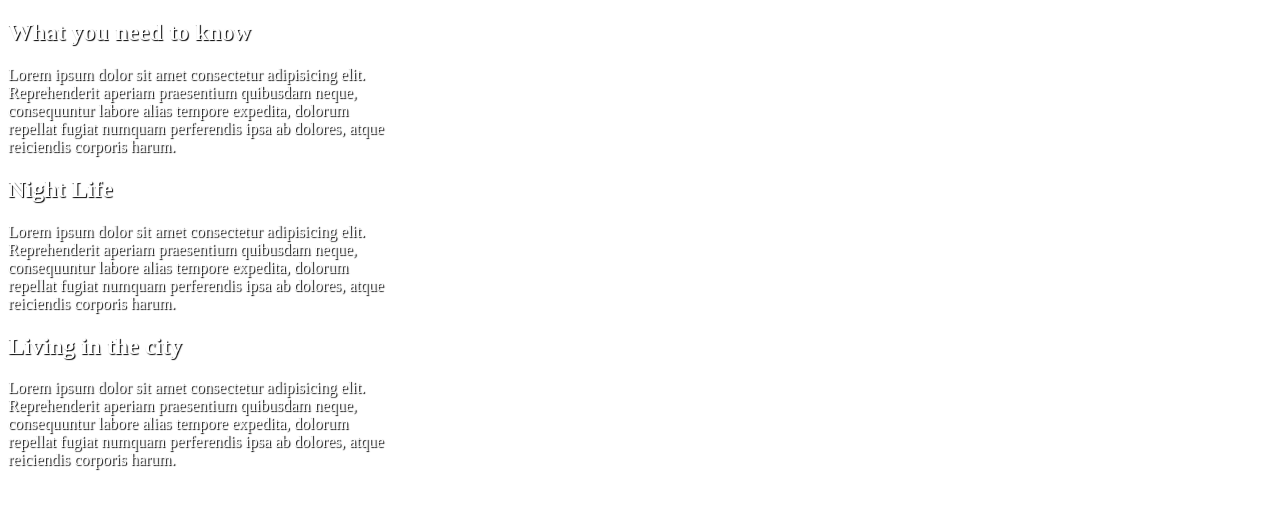
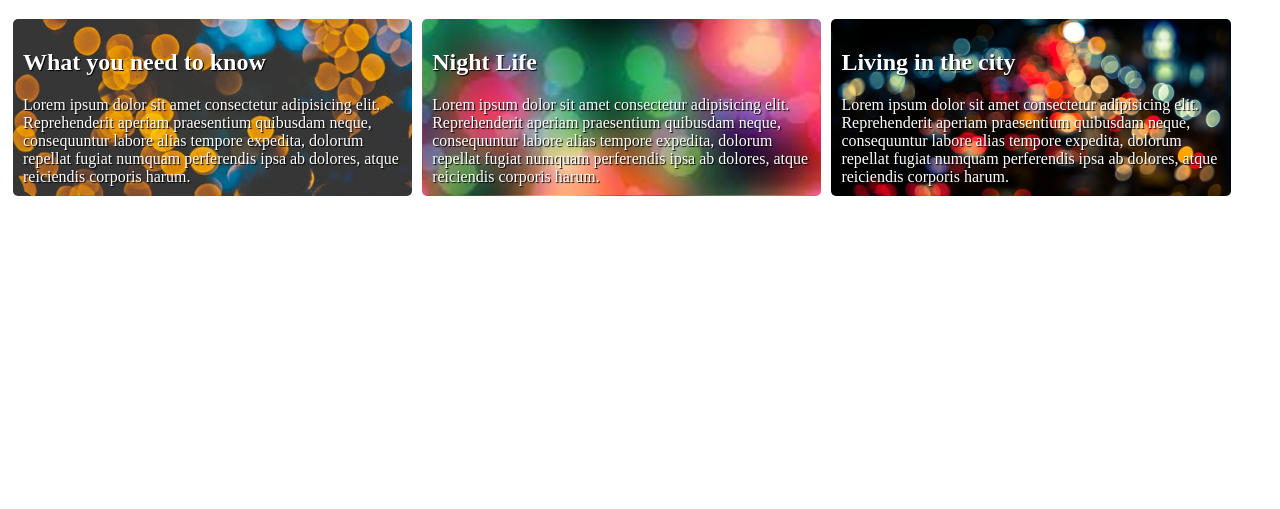
Before and after one commit to fbw-d09/uib-boxmodel-backgroundimages-MomadS, a website: page task-2/index.html in a window 1280 px wide. Shown: the part 61-570 px from the top of the page. Drawn offline with Linux system fonts and the light colour scheme.

Commit message:
first commit

```diff
--- a/task-2/style.css
+++ b/task-2/style.css
@@ -1,5 +1,30 @@
-.info-1, .info-2, .info-3 {
+.info-1, .info-2, .info-3
+{
     width: 30%;
     color: white;
     text-shadow: 1px 1px 1px black;
+    background-size: cover;
+    border-radius: 5px;
+    float: left;
+    overflow: hidden;
+    background-position: bottom;
+    margin-inline: 5px;
 }
+
+.info-1
+{
+    background-image: url(/task-2/assets/task2-bg.jpeg);
+    padding: 10px;
+}
+
+.info-2
+{
+    background-image: url(/task-2/assets/task2-bg1.jpeg);
+    padding: 10px;
+}
+
+.info-3
+{
+    background-image: url(/task-2/assets/task2-bg2.jpg);
+    padding: 10px;
+}
```
Also changed, not shown: task-1/index.html (+4 -0 lines), task-1/style.css (+9 -3 lines).
